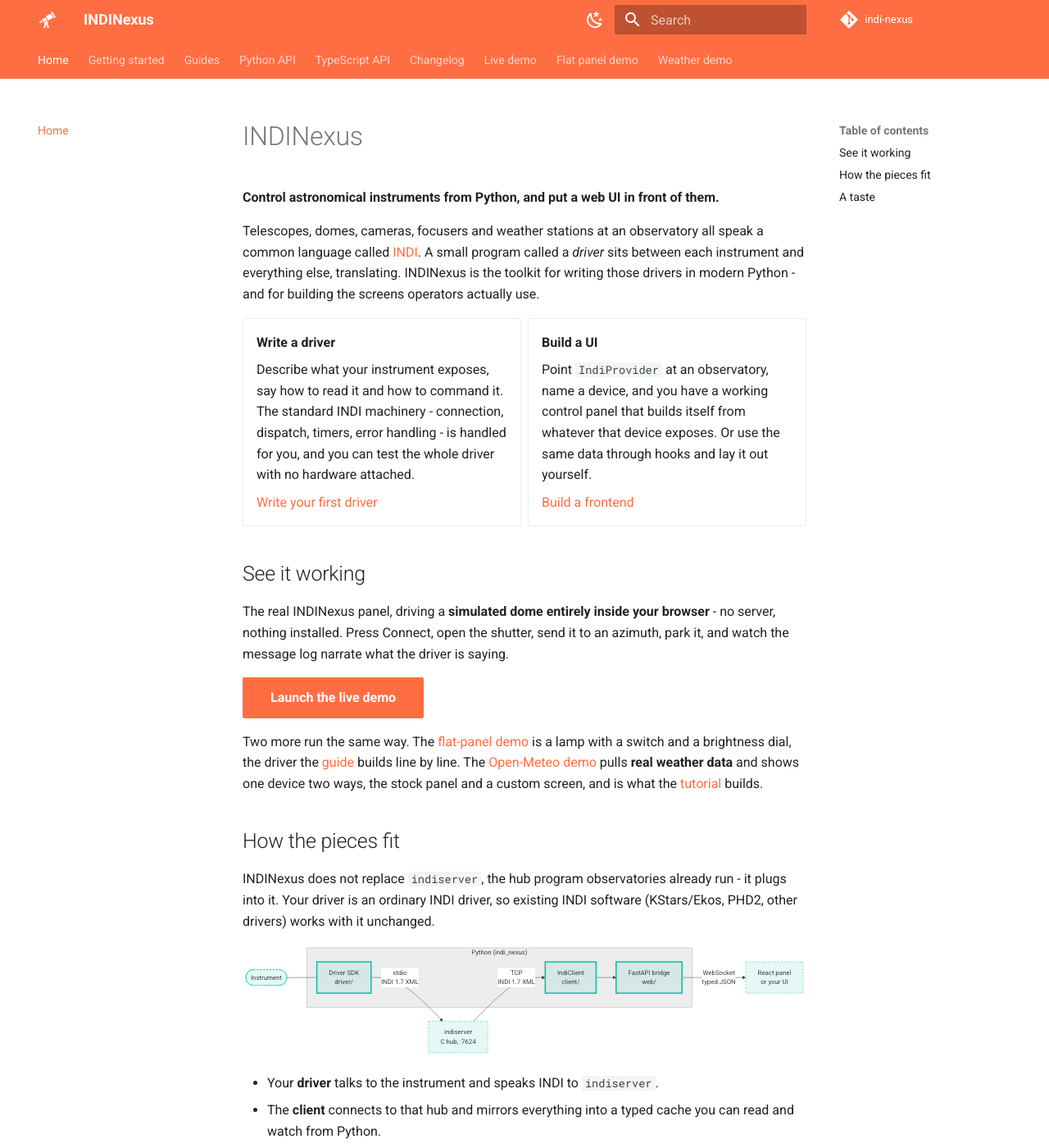
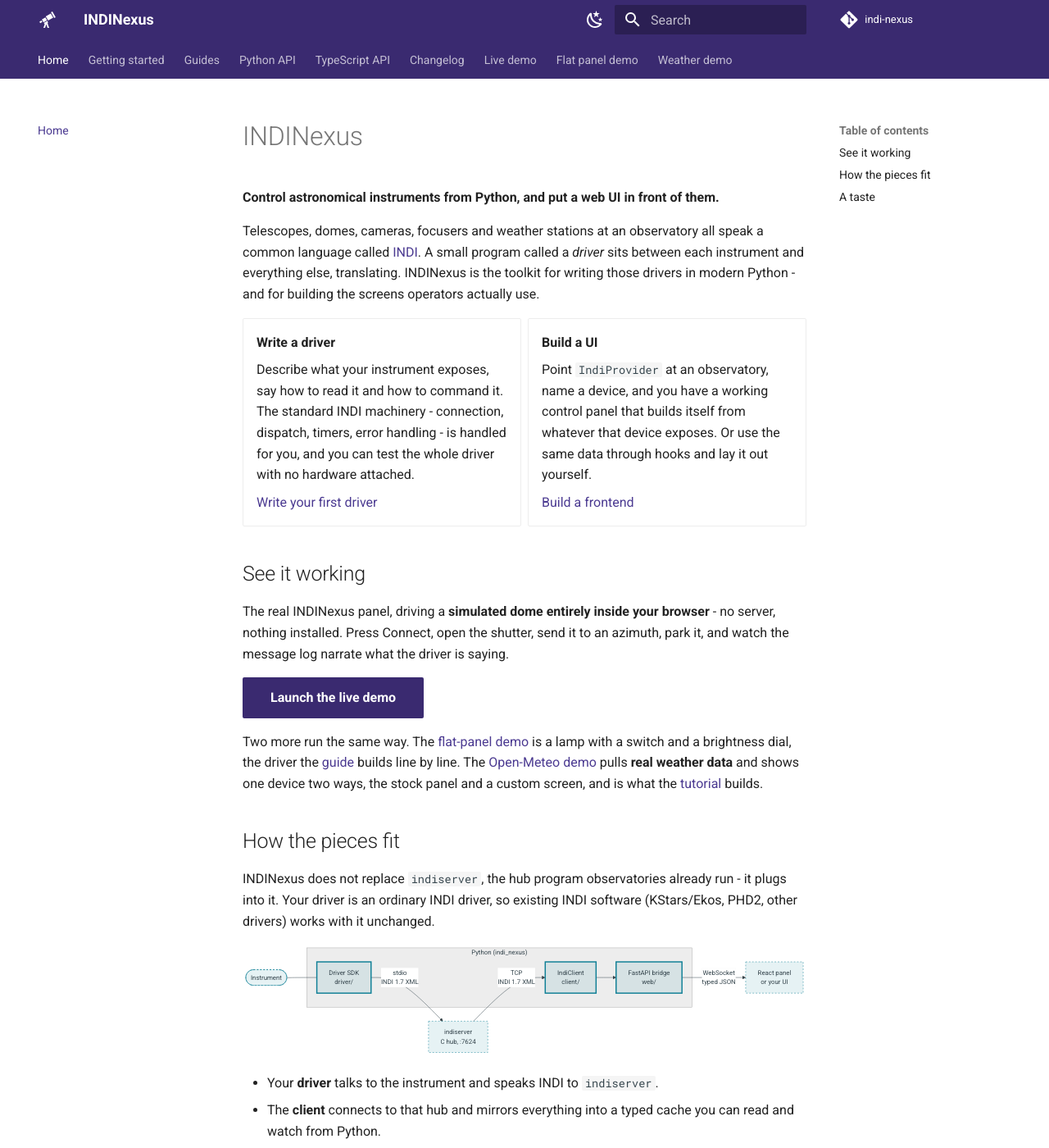
Before and after one commit to sidereal-software/indi-nexus, an MkDocs documentation site: the page built from docs/index.md, in a window 1280 px wide and 1400 px high. Shown: the whole window at 82% size. Built offline with MkDocs 1.6.1 and Material for MkDocs 9.7.7, drawn with Linux system fonts in a browser that asks for light colours; comment, search, counter and statistics services are not loaded.

Commit message:
feat(docs): repaint the site in an astronomy palette that passes AA
The old palette failed WCAG AA outright, which is what turned a look-and-
feel change into a fix. Measured against white, the light-mode link and
the header text were both 2.78:1 and the accent was 2.38:1 - under even
the 3:1 large-text floor, not just the 4.5:1 body-text one. Under
simulated protanopia the chrome sat deltaE 5.2 from the Ok state green,
which is the collision the project's "colour never carries meaning
alone" rule exists to prevent. The panel's own primary was worse: 3.12:1
on a button, and deltaE 7.8 from the Busy amber, so the brand colour was
very nearly a status colour.

"Deep Field" is anchored on two points of the viridis colormap, #463480
and #3b528b - the violets an astronomer has already looked at ten
thousand times in a science plot - kept muted so it reads as deep sky
rather than as a gradient. Chrome sits at ~262 degrees and ~192 degrees,
the widest gap available from the four states at grey, green, amber and
red. Worst-case separation from any state under either simulated colour
blindness goes from 5.2 to 22.7, and the nearest neighbour is now Idle
grey rather than Ok green.

  header text  #ffffff on #3a2a70   2.78 -> 12.03:1
  light link   #4b3a91 on #ffffff   2.78 ->  9.08:1
  light accent #0f7f96 on #ffffff   2.38 ->  4.67:1
  slate link   #a99ae4 on #221e29           6.56:1
  panel button #ffffff on #3a2a70   3.12 -> 12.03:1
  header 70%   nav tabs, search     2.03 ->  6.73:1

The four --state-* colours are byte-identical; they were tuned for this
and are not mine to touch.

Observatory red was the obvious choice and is ruled out on evidence: a
usable red chrome lands deltaE 9.8 from the Alert red, and Miles (JOSA
43(6):435-441, 1953) found dark adaptation was better under an opaque
patch than under a deep red filter, so the night-vision justification is
weaker than the folklore. It belongs in a panel scheme, not a brand.

Also here, because the site had none: social cards. Every page except
404 and the three standalone demos now carries og: and twitter: tags, so
a link pasted into Slack or Matrix stops rendering as a naked URL. That
needs mkdocs-material[imaging], hence the lockfile. Plus instant
navigation - verified not to intercept the demos, which are static pages
and so absent from the sitemap it gates on - and linked content tabs.

```diff
--- /dev/null
+++ b/docs/stylesheets/palette.css
@@ -0,0 +1,69 @@
+/*
+ * "Deep Field" - the INDINexus documentation palette.
+ *
+ * Anchored on two points of the viridis colormap, #463480 (0.15) and #3b528b
+ * (0.25), because those are the violets an astronomer has already looked at ten
+ * thousand times in a science plot. Kept muted and low-chroma on purpose: it
+ * should read as deep sky, not as a neon gradient.
+ *
+ * WHY THIS FILE EXISTS AT ALL, and why `primary: custom` in mkdocs.yml is not
+ * enough on its own. Material ships a `[data-md-color-primary=<name>]` rule per
+ * built-in colour; there is no `custom` rule in palette.css, so the attribute
+ * mkdocs.yml emits matches nothing shipped and every variable below is ours to
+ * set. `extra_css` loads after the theme's own stylesheets, so these win.
+ *
+ * The trap is `--md-typeset-a-color`. Material sets it to
+ * `var(--md-primary-fg-color)` for both schemes, then ships 13 light-mode and 9
+ * slate-mode per-colour overrides precisely because a primary dark enough for
+ * the header is the wrong lightness for body links in one scheme or the other.
+ * `custom` inherits NONE of those overrides, so a link would come out #3a2a70
+ * in slate: dark violet on a near-black page. It has to be set per scheme, and
+ * that is what the last two rules do. `--md-primary-bg-color` has the same
+ * shape of problem, defaulting to #fff from `:root` no matter how light the
+ * primary is, so it is set explicitly rather than left to luck.
+ *
+ * Measured contrast ratios (WCAG 2.x, sRGB). Do not "tidy" a value without
+ * re-measuring - the palette this replaced looked fine and failed AA outright
+ * (its light link was 2.78:1, below even the 3:1 large-text floor).
+ *
+ *   header text  #ffffff on #3a2a70   12.03:1   AAA
+ *   light link   #4b3a91 on #ffffff    9.08:1   AAA  (8.33:1 on #f5f5f5 code)
+ *   light accent #0f7f96 on #ffffff    4.67:1   AA
+ *   slate link   #a99ae4 on #221e29    6.56:1   AAA  (5.82:1 on #2c2735 code)
+ *   slate accent #38bcd6 on #221e29    7.26:1   AAA
+ */
+
+[data-md-color-primary="custom"] {
+  --md-primary-fg-color: #3a2a70;
+  --md-primary-fg-color--light: #584499;
+  --md-primary-fg-color--dark: #241a48;
+  --md-primary-bg-color: #ffffff;
+  --md-primary-bg-color--light: #ffffffb3;
+}
+
+[data-md-color-accent="custom"] {
+  --md-accent-fg-color: #0f7f96;
+  --md-accent-fg-color--transparent: #0f7f961a;
+}
+
+/*
+ * Per-scheme link and accent colours. These have the same specificity as the
+ * `custom` rules above and must stay after them, or the slate overrides lose.
+ */
+[data-md-color-scheme="default"] {
+  --md-typeset-a-color: #4b3a91;
+}
+
+[data-md-color-scheme="slate"] {
+  /*
+   * Tint the whole slate surface ramp toward the palette. Material derives every
+   * slate surface from `hsla(var(--md-hue), ...)`, so this one line moves the page
+   * background from #1e2129 to #221e29 and carries the rest with it. Body-text
+   * contrast is unchanged (8.94:1 -> 8.97:1) and the link and accent ratios above
+   * are quoted against the tinted background.
+   */
+  --md-hue: 262deg;
+
+  --md-typeset-a-color: #a99ae4;
+  --md-accent-fg-color: #38bcd6;
+}
--- a/mkdocs.yml
+++ b/mkdocs.yml
@@ -8,30 +8,47 @@
 
 theme:
   name: material
+  # `custom` matches no rule Material ships, which is the point: docs/stylesheets/palette.css
+  # then owns every primary/accent variable outright. Read the comment at the top of that
+  # file before changing either of these - `custom` also forfeits Material's per-colour link
+  # overrides, so the link colour has to be set per scheme there or slate links go
+  # dark-on-dark. Keep the scheme names as-is; inventing one loses slate's ~40 surface vars.
   palette:
     - media: "(prefers-color-scheme: light)"
       scheme: default
-      primary: deep orange
-      accent: teal
+      primary: custom
+      accent: custom
       toggle:
         icon: material/weather-night
         name: Switch to dark mode
     - media: "(prefers-color-scheme: dark)"
       scheme: slate
-      primary: deep orange
-      accent: teal
+      primary: custom
+      accent: custom
       toggle:
         icon: material/weather-sunny
         name: Switch to light mode
   icon:
     logo: material/telescope
   features:
+    # Instant navigation only rewrites links that appear in sitemap.xml. MkDocs treats the
+    # three demo .html files as static pages and leaves them out of it, so clicking a demo
+    # still does a full page load - which is what those standalone Vite apps need.
+    - navigation.instant
+    - navigation.instant.prefetch
+    - navigation.instant.progress
     - navigation.tabs
     - navigation.sections
     - navigation.top
     - content.code.copy
     - content.code.annotate
+    # Selecting a tab by its label - uv over pip, say - selects the same label in every
+    # other tabbed block on the site. Needs pymdownx.tabbed's alternate_style, set below.
+    - content.tabs.link
     - search.suggest
+
+extra_css:
+  - stylesheets/palette.css
 
 markdown_extensions:
   - admonition
@@ -59,6 +76,17 @@
 
 plugins:
   - search
+  # Generates the og:/twitter: preview image every page links to, so a URL pasted into
+  # Slack or Matrix renders as a card instead of a bare link. It needs Pillow and cairosvg,
+  # which is why the docs extra is mkdocs-material[imaging]; cairosvg in turn dlopens the
+  # system libcairo. Ubuntu runners already have it. On macOS it is
+  # `brew install cairo freetype libffi`, and on Apple Silicon that is not sufficient on its
+  # own - Homebrew installs to /opt/homebrew/lib, which is not on the dynamic loader's
+  # search path, so ctypes cannot find libcairo and every page logs a warning that fails
+  # --strict. Build with DYLD_FALLBACK_LIBRARY_PATH=/opt/homebrew/lib, or set CARDS=false to
+  # skip card generation entirely: the site still builds, it just ships no preview images.
+  - social:
+      cards: !ENV [CARDS, true]
   - mkdocstrings:
       handlers:
         python:
```
Also changed, not shown: pyproject.toml (+6 -1 lines), web/packages/react/src/theme.css (+26 -8 lines), 1 other file.
